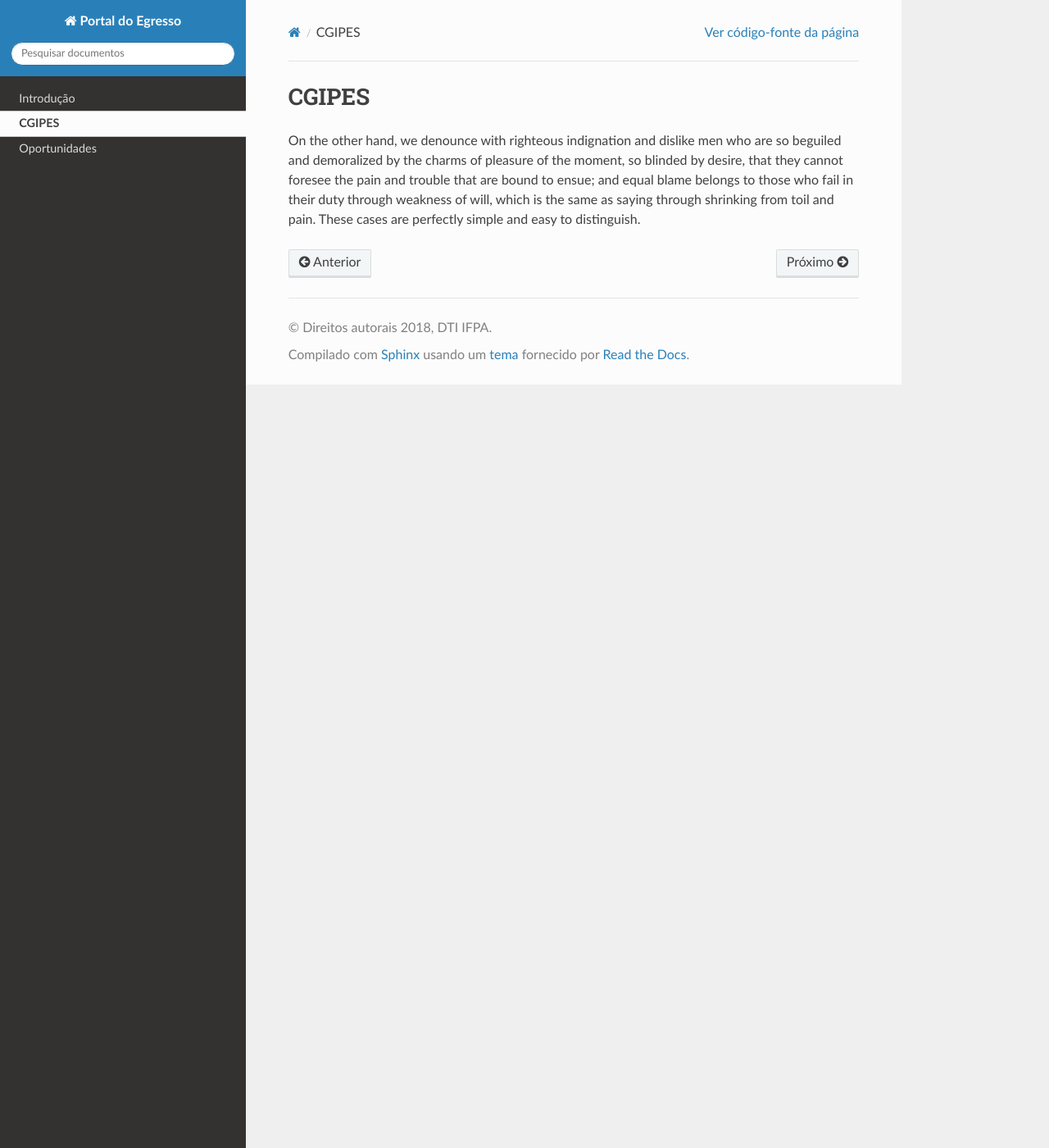
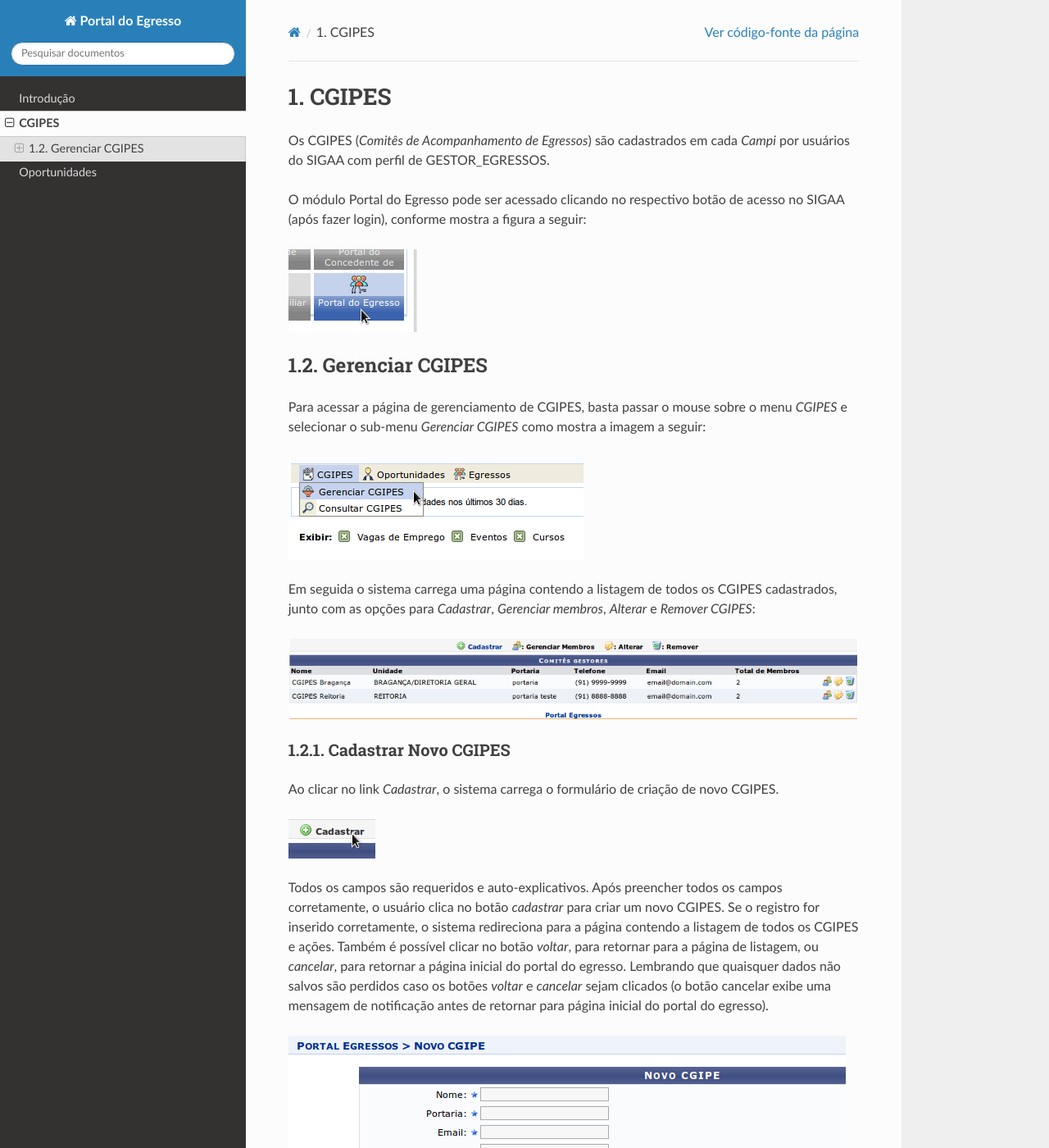
Before and after one commit to djangonauta/dti-docs, a Sphinx documentation site: the page built from source/cgipes.rst, in a window 1280 px wide and 1400 px high. Shown: the whole window at 82% size. Built offline with Sphinx 7.4.7 and the Read the Docs theme 2.0.0, drawn with Linux system fonts in a browser that asks for light colours; some of the changed text lies outside the part shown.

Commit message:
adicionado gerenciamento de cgipes

```diff
--- a/source/cgipes.rst
+++ b/source/cgipes.rst
@@ -1,8 +1,67 @@
-CGIPES
-======
+1. CGIPES
+=========
 
-On the other hand, we denounce with righteous indignation and dislike men who are so beguiled and demoralized
-by the charms of pleasure of the moment, so blinded by desire, that they cannot foresee the pain and trouble
-that are bound to ensue; and equal blame belongs to those who fail in their duty through weakness of will,
-which is the same as saying through shrinking from toil and pain. These cases are perfectly simple and easy to
-distinguish.
+Os CGIPES (*Comitês de Acompanhamento de Egressos*) são cadastrados em cada *Campi* por usuários do SIGAA com
+perfil de GESTOR_EGRESSOS.
+
+O módulo Portal do Egresso pode ser acessado clicando no respectivo botão de acesso no SIGAA (após fazer login),
+conforme mostra a figura a seguir:
+
+.. figure:: _static/img/menu.png
+
+
+1.2. Gerenciar CGIPES
+---------------------
+
+Para acessar a página de gerenciamento de CGIPES, basta passar o mouse sobre o menu *CGIPES* e selecionar o sub-menu
+*Gerenciar CGIPES* como mostra a imagem a seguir:
+
+.. figure:: _static/img/gerenciar_cgipes.png
+
+Em seguida o sistema carrega uma página contendo a listagem de todos os CGIPES cadastrados, junto com as opções para
+*Cadastrar*, *Gerenciar membros*, *Alterar* e *Remover CGIPES*:
+
+.. figure:: _static/img/comites.png
+
+
+1.2.1. Cadastrar Novo CGIPES
+~~~~~~~~~~~~~~~~~~~~~~~~~~~~
+
+Ao clicar no link *Cadastrar*, o sistema carrega o formulário de criação de novo CGIPES.
+
+.. figure:: _static/img/cadastrar.png
+
+Todos os campos são requeridos e auto-explicativos. Após preencher todos os campos corretamente, o usuário clica
+no botão *cadastrar* para criar um novo
+CGIPES. Se o registro for inserido corretamente, o sistema redireciona para a página contendo a listagem de todos os CGIPES e
+ações. Também é possível clicar no botão *voltar*, para retornar para a página de listagem, ou *cancelar*, para
+retornar a página inicial do portal do egresso. Lembrando que quaisquer dados não salvos são perdidos caso os botões
+*voltar* e *cancelar* sejam clicados (o botão cancelar exibe uma mensagem de notificação antes de retornar para
+página inicial do portal do egresso).
+
+.. figure:: _static/img/form_novo_cgipes.png
+
+1.2.2. Editar CGIPES
+~~~~~~~~~~~~~~~~~~~~
+
+Para iniciar o processo de edição, o usuário deve clicar no botão *alterar* do respectivo CGIPES que deve ser editado.
+
+.. figure:: _static/img/alterar.png
+
+Após o CGIPES ser selecionado, o sistema carrega a página contendo o formulário de novo CGIPES com os campos
+preenchidos. O usuário altera os dados a seu critério e em seguida clicar no botão *atualizar*. Se o registro
+for inserido corretamente, o sistema redireciona para a página contendo a listagem de todos os CGIPES e ações.
+Os botões *voltar* e *cancelar* funcionam de forma idêntica ao do formulário de criação de novo CGIPES (seção 1.2.1.).
+
+.. figure:: _static/img/atualizar.png
+
+1.2.3. Deletar CGIPES
+~~~~~~~~~~~~~~~~~~~~~
+
+Para deletar um CGIPES, deve-se clicar no botão *remover* do respectivo CGIPES na página de listagem. Uma mensagem de confirmação é exibida ao usuário
+antes do sistema efetivamente apagar o CGIPES. Um CGIPES não pode ser removido se possuir membros vinculados.
+
+.. figure:: _static/img/remover.png
+
+1.2.4. Gerencimento de Membros
+~~~~~~~~~~~~~~~~~~~~~~~~~~~~~~
--- a/source/introduction.rst
+++ b/source/introduction.rst
@@ -16,4 +16,4 @@ referentes aos Comitês de Acompanhamento de Egressos (CGIPES), egressos por cur
 cursos para egressos, eventos, vagas de intercâmbio e participação em órgãos colegiados), além de fornecer uma
 administrativa para inserção e consulta dessas informações.
 
-A seguir vamos descrever o que são CGIPES e como gerenciá-los a partir do módulo Portal de Egressos.
+A seguir vamos descrever como o gerenciamento de CGIPES pode ser feito utilizando as funcionalidades do portal.
```
Also changed, not shown: source/_static/img/alterar.png (added), source/_static/img/atualizar.png (added), source/_static/img/cadastrar.png (added), source/_static/img/comites.png (added), source/_static/img/form_novo_cgipes.png (added), source/_static/img/gerenciar_cgipes.png (added), source/_static/img/menu.png (added), source/_static/img/remover.png (added).
